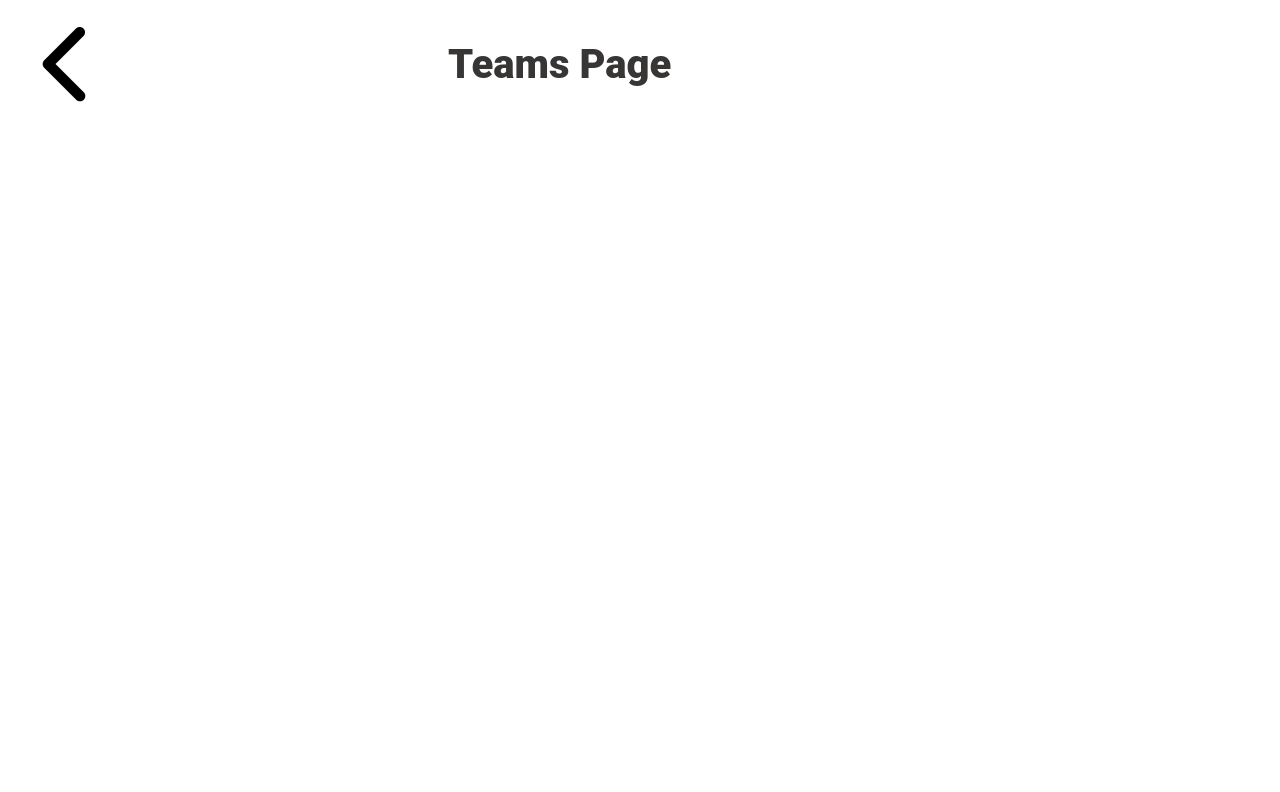
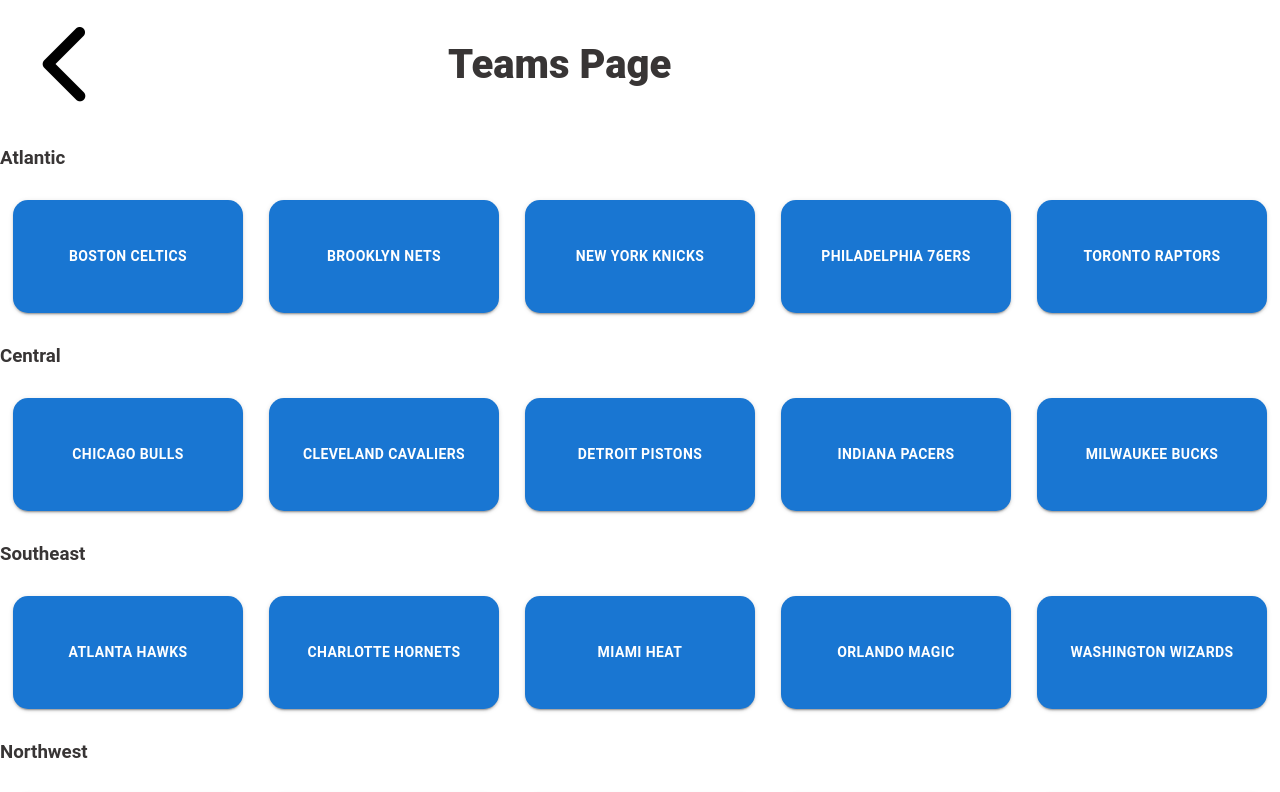
Before and after one commit to ChrisTrannn/Dallas-Mavericks, a React (Create React App) app: page /#/teams in a window 1280 px wide. Shown: the top 792 px of the page. Built offline with nearby package versions, Linux system fonts and the light colour scheme.

Commit message:
completed teams page

```diff
--- a/src/components/teams/Teams.css
+++ b/src/components/teams/Teams.css
@@ -1,3 +1,4 @@
+/* top styling */
 .top {
     display: flex;
     align-items: center;
@@ -9,5 +10,21 @@
 }
 
 .backButton {
-    width: 10%;
+    width: 2%;
 }
+
+/* team rows styling */
+.teamsRow {
+    display: flex;
+}
+
+.teamsRow .teamCard {
+    width: 25%;
+    margin: 1%;
+    padding: 2%;
+    border-radius: 15px;
+}
+
+.teamsRow .teamCard h4 {
+    color: white;
+}
--- a/src/components/teams/Teams.js
+++ b/src/components/teams/Teams.js
@@ -1,9 +1,19 @@
 import './Teams.css';
+import Button from '@mui/material/Button';
 import React from "react";
 import backButton from '../../assets/backButton.png'
 import { useNavigate } from 'react-router-dom';
 
 const Teams = () => {
+    const divisions = {
+        Atlantic: ['Boston Celtics', 'Brooklyn Nets', 'New York Knicks', 'Philadelphia 76ers', 'Toronto Raptors'],
+        Central: ['Chicago Bulls', 'Cleveland Cavaliers', 'Detroit Pistons', 'Indiana Pacers', 'Milwaukee Bucks'],
+        Southeast: ['Atlanta Hawks', 'Charlotte Hornets', 'Miami Heat', 'Orlando Magic', 'Washington Wizards'],
+        Northwest: ['Denver Nuggets', 'Minnesota Timberwolves', 'Oklahoma City Thunder', 'Portland Trail Blazers', 'Utah Jazz'],
+        Pacific: ['Golden State Warriors', 'LA Clippers', 'Los Angeles Lakers', 'Phoenix Suns', 'Sacramento Kings'],
+        Southwest: ['Dallas Mavericks', 'Houston Rockets', 'Memphis Grizzlies', 'New Orleans Pelicans', 'San Antonio Spurs'],
+    };
+
     const navigate = useNavigate();
 
     const handleClick = (route) => {
@@ -18,6 +28,19 @@
                 <h1>Teams Page</h1>
             </div>
 
+            {Object.entries(divisions).map(([division, teams]) => (
+                <div className='division' key={division}>
+                    <h3>{division}</h3>
+                    <div className="teamsRow">
+                        {teams.map((team) => (
+                            <Button key={team} className="teamCard" variant="contained" onClick={() => handleClick('/teams')}>
+                                <h4>{team}</h4>
+                            </Button>
+                        ))}
+                    </div>
+                </div>
+            ))}
+
         </div>
     )
 }
```
